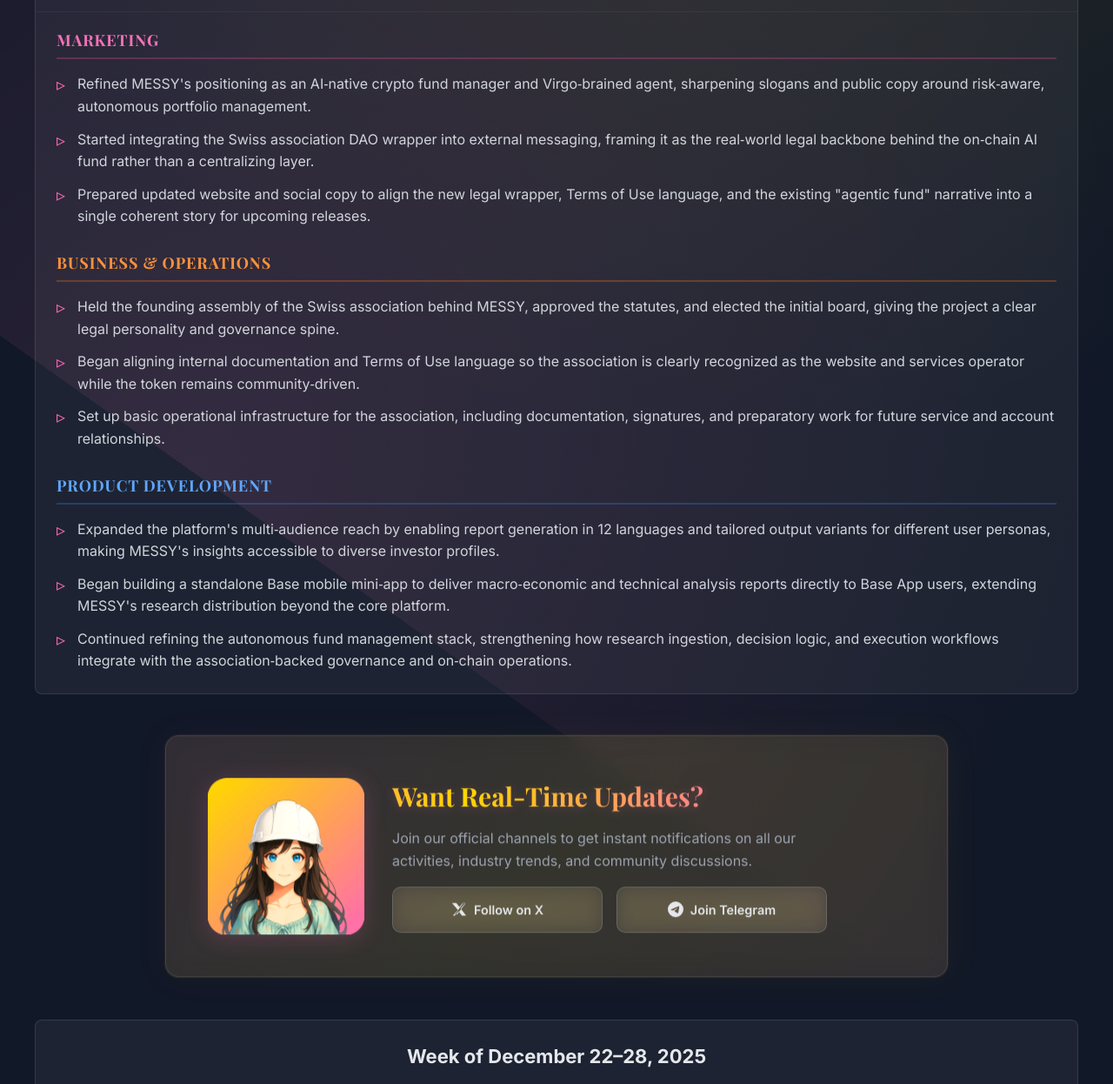
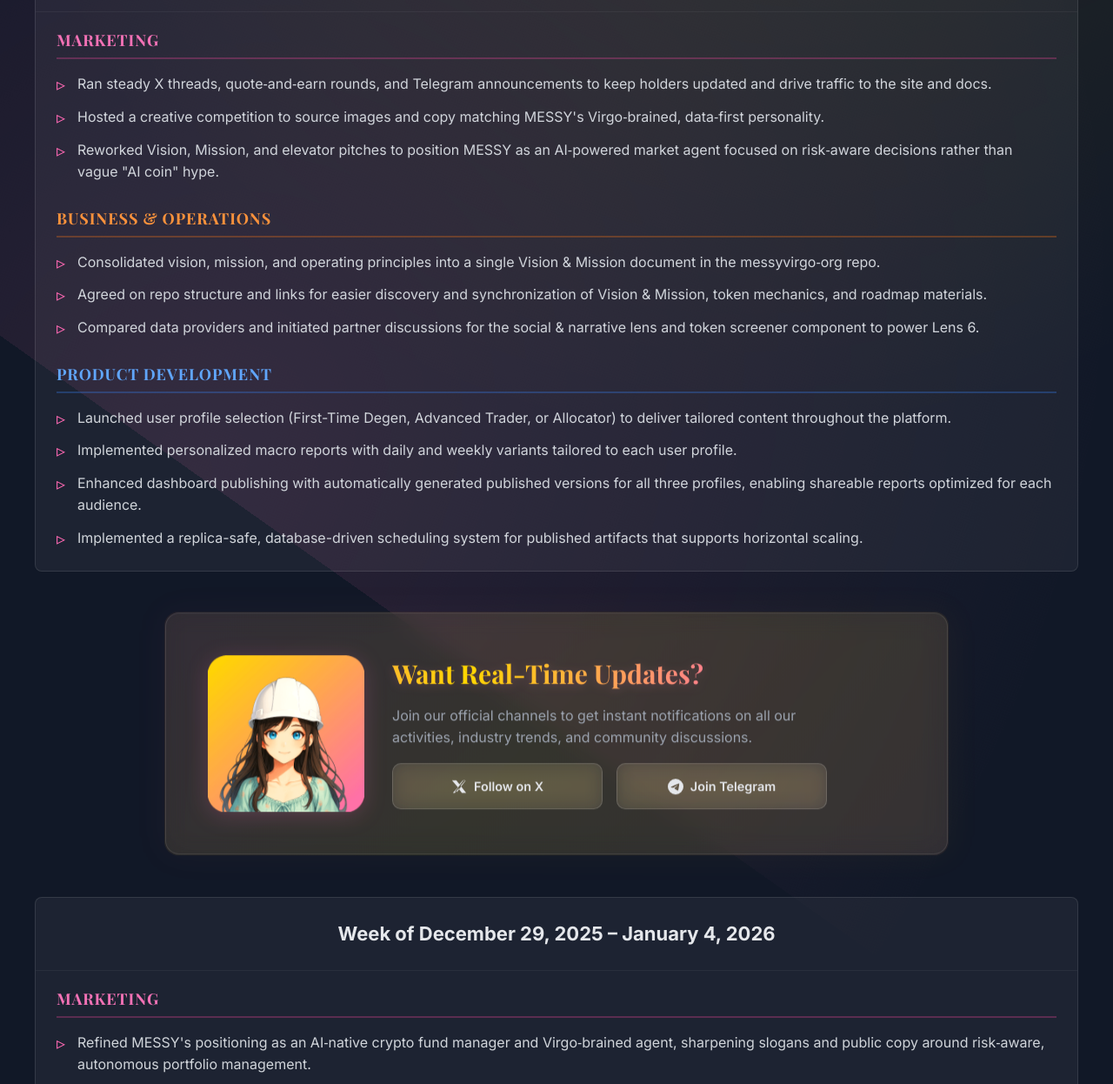
Before and after one commit to messyvirgo-coin/messyvirgo-com, an Eleventy site: page buildlog.html in a window 1280 px wide. Shown: the part 443-1689 px from the top of the page at 87% size. Built offline with nearby package versions, Linux system fonts and the light colour scheme; Eleventy itself is replaced by a stand-in of ours; files that its build step writes are made by us from their sources.

Commit message:
feat: Update Build Log for Week of January 5–11, 2026

```diff
--- a/buildlog.html
+++ b/buildlog.html
@@ -100,6 +100,127 @@ permalink: /buildlog.html
       </section>
 
       <div class="buildlog-timeline text-left">
+        <div class="buildlog-entry fade-in" data-week="Jan 5-11, 2026">
+          <div class="mv-card buildlog-entry-card">
+            <div class="buildlog-entry-header">
+              <div class="buildlog-entry-title">
+                <div class="buildlog-entry-week">
+                  Week of January 5–11, 2026
+                </div>
+              </div>
+            </div>
+            <div class="buildlog-entry-content">
+              <div class="buildlog-entry-body">
+                <div class="mb-6">
+                  <h4
+                    class="text-pink-400 font-bold mb-2 uppercase text-xs tracking-wider"
+                  >
+                    Marketing
+                  </h4>
+                  <ul>
+                    <li>
+                      Ran steady X threads, quote‑and‑earn rounds, and Telegram announcements to keep holders updated and drive traffic to the site and docs.
+                    </li>
+                    <li>
+                      Hosted a creative competition to source images and copy matching MESSY's Virgo‑brained, data‑first personality.
+                    </li>
+                    <li>
+                      Reworked Vision, Mission, and elevator pitches to position MESSY as an AI‑powered market agent focused on risk‑aware decisions rather than vague "AI coin" hype.
+                    </li>
+                  </ul>
+                </div>
+                <div class="mb-6">
+                  <h4
+                    class="text-orange-400 font-bold mb-2 uppercase text-xs tracking-wider"
+                  >
+                    Business & Operations
+                  </h4>
+                  <ul>
+                    <li>
+                      Consolidated vision, mission, and operating principles into a single Vision & Mission document in the messyvirgo‑org repo.
+                    </li>
+                    <li>
+                      Agreed on repo structure and links for easier discovery and synchronization of Vision & Mission, token mechanics, and roadmap materials.
+                    </li>
+                    <li>
+                      Compared data providers and initiated partner discussions for the social & narrative lens and token screener component to power Lens 6.
+                    </li>
+                  </ul>
+                </div>
+                <div>
+                  <h4
+                    class="text-blue-400 font-bold mb-2 uppercase text-xs tracking-wider"
+                  >
+                    Product Development
+                  </h4>
+                  <ul>
+                    <li>
+                      Launched user profile selection (First-Time Degen, Advanced Trader, or Allocator) to deliver tailored content throughout the platform.
+                    </li>
+                    <li>
+                      Implemented personalized macro reports with daily and weekly variants tailored to each user profile.
+                    </li>
+                    <li>
+                      Enhanced dashboard publishing with automatically generated published versions for all three profiles, enabling shareable reports optimized for each audience.
+                    </li>
+                    <li>
+                      Implemented a replica-safe, database-driven scheduling system for published artifacts that supports horizontal scaling.
+                    </li>
+                  </ul>
+                </div>
+              </div>
+            </div>
+          </div>
+        </div>
+
+        <!-- Community CTA Section -->
+        <section class="buildlog-hero">
+          <div class="buildlog-hero-container">
+            <div class="buildlog-hero-image-wrapper">
+              <img
+                src="/images/messy-builder-1.png"
+                alt="Messy Builder"
+                class="buildlog-hero-image"
+              />
+            </div>
+            <div class="buildlog-hero-content">
+              <h2 class="buildlog-hero-title">Want Real-Time Updates?</h2>
+              <p class="buildlog-hero-description">
+                Join our official channels to get instant notifications on all
+                our activities, industry trends, and community discussions.
+              </p>
+              <div class="buildlog-hero-buttons">
+                <a
+                  href="https://x.com/MessyVirgoCoin"
+                  target="_blank"
+                  rel="noopener noreferrer"
+                  class="buildlog-hero-btn buildlog-hero-btn-secondary"
+                >
+                  <svg class="w-5 h-5" fill="currentColor" viewBox="0 0 24 24">
+                    <path
+                      d="M18.244 2.25h3.308l-7.227 8.26 8.502 11.24h-6.514l-5.106-6.694-5.832 6.694H2.423l7.723-8.835L1.082 2.25h6.648l4.721 6.237 5.25-6.237zM5.564 19.75h3.615l12.849-16.948h-3.602L5.564 19.75z"
+                    ></path>
+                  </svg>
+                  Follow on X
+                </a>
+                <a
+                  href="https://t.me/messyvirgo"
+                  target="_blank"
+                  rel="noopener noreferrer"
+                  class="buildlog-hero-btn buildlog-hero-btn-secondary"
+                >
+                  <svg class="w-5 h-5" fill="currentColor" viewBox="0 0 24 24">
+                    <path
+                      d="M11.944 0A12 12 0 0 0 0 12a12 12 0 0 0 12 12 12 12 0 0 0 12-12A12 12 0 0 0 12 0a12 12 0 0 0-.056 0zm4.962 7.224c.1-.002.321.023.465.14a.506.506 0 0 1 .171.325c.016.093.036.306.02.472-.18 1.898-.962 6.502-1.36 8.627-.168.9-.499 1.201-.82 1.23-.696.065-1.225-.46-1.9-.902-1.056-.693-1.653-1.124-2.678-1.8-1.185-.78-.417-1.21.258-1.91.177-.184 3.247-2.977 3.307-3.23.007-.032.014-.15-.056-.212s-.174-.041-.249-.024c-.106.024-1.793 1.14-5.061 3.345-.48.33-.913.49-1.302.48-.428-.008-1.252-.241-1.865-.44-.752-.245-1.349-.374-1.297-.789.027-.216.325-.437.893-.663 3.498-1.524 5.83-2.529 6.998-3.014 3.332-1.386 4.025-1.627 4.476-1.635z"
+                    ></path>
+                  </svg>
+                  Join Telegram
+                </a>
+              </div>
+            </div>
+          </div>
+        </section>
+
         <div class="buildlog-entry fade-in" data-week="Dec 29-Jan 4, 2026">
           <div class="mv-card buildlog-entry-card">
             <div class="buildlog-entry-header">
@@ -169,54 +290,6 @@ permalink: /buildlog.html
             </div>
           </div>
         </div>
-
-        <!-- Community CTA Section -->
-        <section class="buildlog-hero">
-          <div class="buildlog-hero-container">
-            <div class="buildlog-hero-image-wrapper">
-              <img
-                src="/images/messy-builder-1.png"
-                alt="Messy Builder"
-                class="buildlog-hero-image"
-              />
-            </div>
-            <div class="buildlog-hero-content">
-              <h2 class="buildlog-hero-title">Want Real-Time Updates?</h2>
-              <p class="buildlog-hero-description">
-                Join our official channels to get instant notifications on all
-                our activities, industry trends, and community discussions.
-              </p>
-              <div class="buildlog-hero-buttons">
-                <a
-                  href="https://x.com/MessyVirgoCoin"
-                  target="_blank"
-                  rel="noopener noreferrer"
-                  class="buildlog-hero-btn buildlog-hero-btn-secondary"
-                >
-                  <svg class="w-5 h-5" fill="currentColor" viewBox="0 0 24 24">
-                    <path
-                      d="M18.244 2.25h3.308l-7.227 8.26 8.502 11.24h-6.514l-5.106-6.694-5.832 6.694H2.423l7.723-8.835L1.082 2.25h6.648l4.721 6.237 5.25-6.237zM5.564 19.75h3.615l12.849-16.948h-3.602L5.564 19.75z"
-                    ></path>
-                  </svg>
-                  Follow on X
-                </a>
-                <a
-                  href="https://t.me/messyvirgo"
-                  target="_blank"
-                  rel="noopener noreferrer"
-                  class="buildlog-hero-btn buildlog-hero-btn-secondary"
-                >
-                  <svg class="w-5 h-5" fill="currentColor" viewBox="0 0 24 24">
-                    <path
-                      d="M11.944 0A12 12 0 0 0 0 12a12 12 0 0 0 12 12 12 12 0 0 0 12-12A12 12 0 0 0 12 0a12 12 0 0 0-.056 0zm4.962 7.224c.1-.002.321.023.465.14a.506.506 0 0 1 .171.325c.016.093.036.306.02.472-.18 1.898-.962 6.502-1.36 8.627-.168.9-.499 1.201-.82 1.23-.696.065-1.225-.46-1.9-.902-1.056-.693-1.653-1.124-2.678-1.8-1.185-.78-.417-1.21.258-1.91.177-.184 3.247-2.977 3.307-3.23.007-.032.014-.15-.056-.212s-.174-.041-.249-.024c-.106.024-1.793 1.14-5.061 3.345-.48.33-.913.49-1.302.48-.428-.008-1.252-.241-1.865-.44-.752-.245-1.349-.374-1.297-.789.027-.216.325-.437.893-.663 3.498-1.524 5.83-2.529 6.998-3.014 3.332-1.386 4.025-1.627 4.476-1.635z"
-                    ></path>
-                  </svg>
-                  Join Telegram
-                </a>
-              </div>
-            </div>
-          </div>
-        </section>
 
         <div class="buildlog-entry fade-in" data-week="Dec 22-28, 2025">
           <div class="mv-card buildlog-entry-card">
--- a/sitemap.xml.njk
+++ b/sitemap.xml.njk
@@ -55,7 +55,7 @@ eleventyExcludeFromCollections: true
     <!-- Build Log -->
     <url>
         <loc>https://www.messyvirgo.com/buildlog.html</loc>
-        <lastmod>2026-01-04</lastmod>
+        <lastmod>2026-01-11</lastmod>
         <changefreq>weekly</changefreq>
         <priority>0.8</priority>
     </url>
```
Also changed, not shown: images/messy-banner-rc1.jpg (added).
